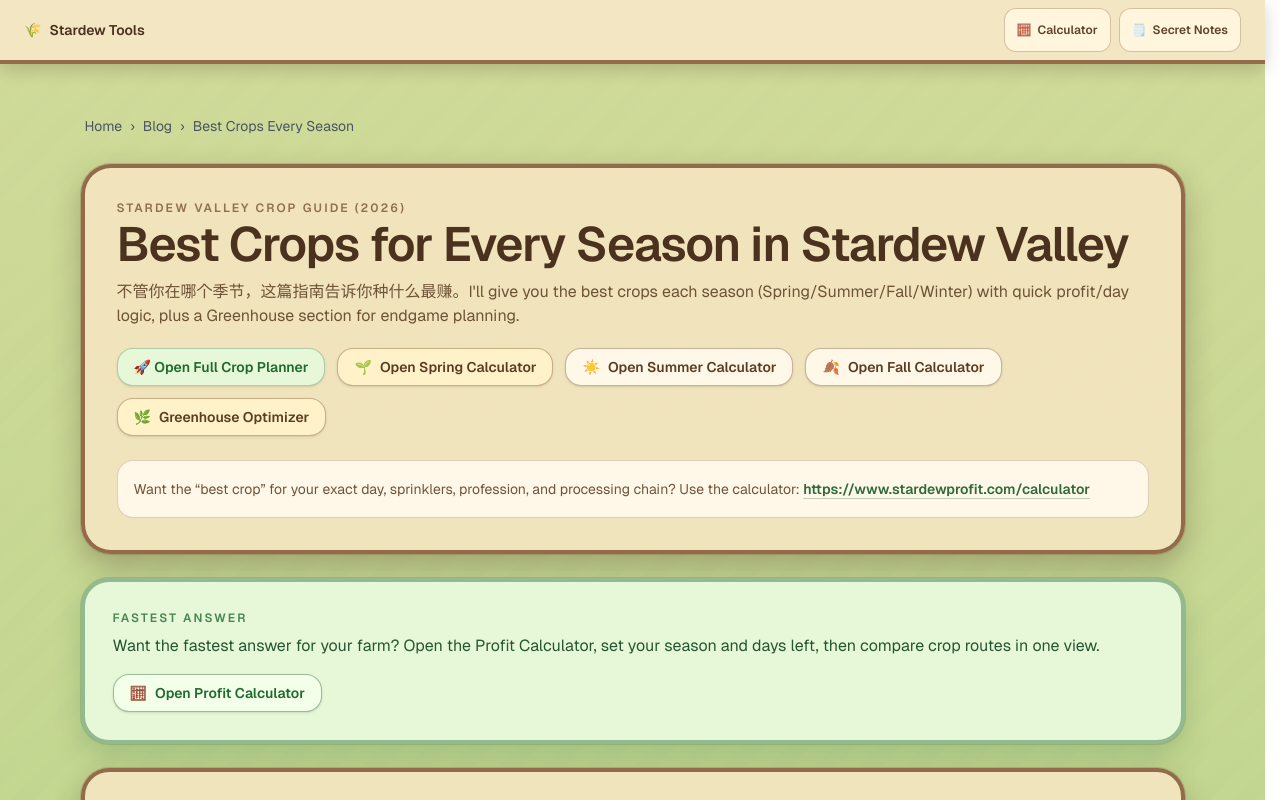
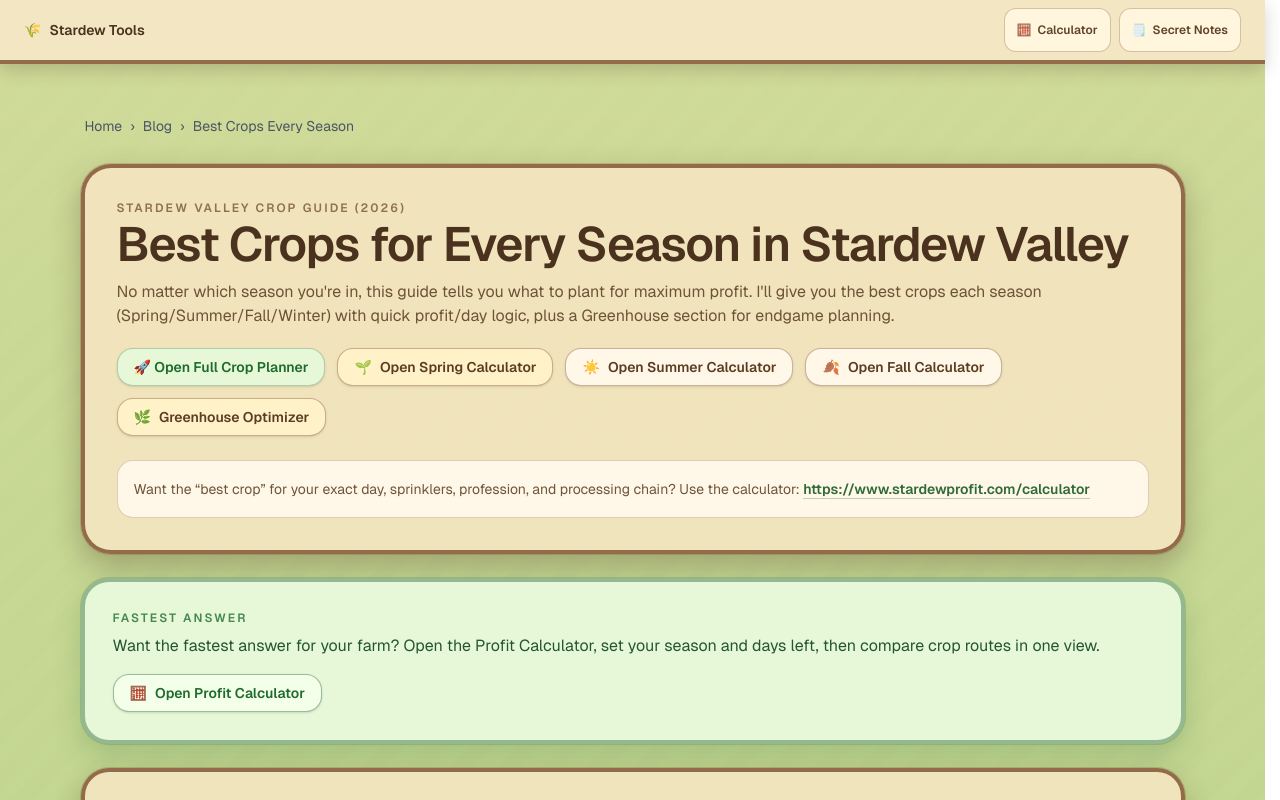
Before and after one commit to yuzhoudabaozhayujiamigou-cloud/stardew-tools, a Next.js app in the folder stardew-tools/: page /blog/best-crops-every-season in a window 1280 px wide. Shown: the top 800 px of the page. Built offline with nearby package versions, Linux system fonts and the light colour scheme.

Commit message:
fix(i18n): remove Chinese text from English blog page
- Replace mixed Chinese-English description with full English
- Fixes: 'Best Crops for Every Season' page showing Chinese text
- Improves consistency for English readers

```diff
--- a/stardew-tools/src/app/blog/best-crops-every-season/page.tsx
+++ b/stardew-tools/src/app/blog/best-crops-every-season/page.tsx
@@ -348,7 +348,7 @@ export default function BestCropsEverySeasonPage() {
               Best Crops for Every Season in Stardew Valley
             </h1>
             <p className="mt-3 text-sm leading-6 text-[#5f4228]/90 sm:text-base">
-              不管你在哪个季节，这篇指南告诉你种什么最赚。I&apos;ll give you the
+              No matter which season you&apos;re in, this guide tells you what to plant for maximum profit. I&apos;ll give you the
               best crops each season (Spring/Summer/Fall/Winter) with quick
               profit/day logic, plus a Greenhouse section for endgame planning.
             </p>
```
